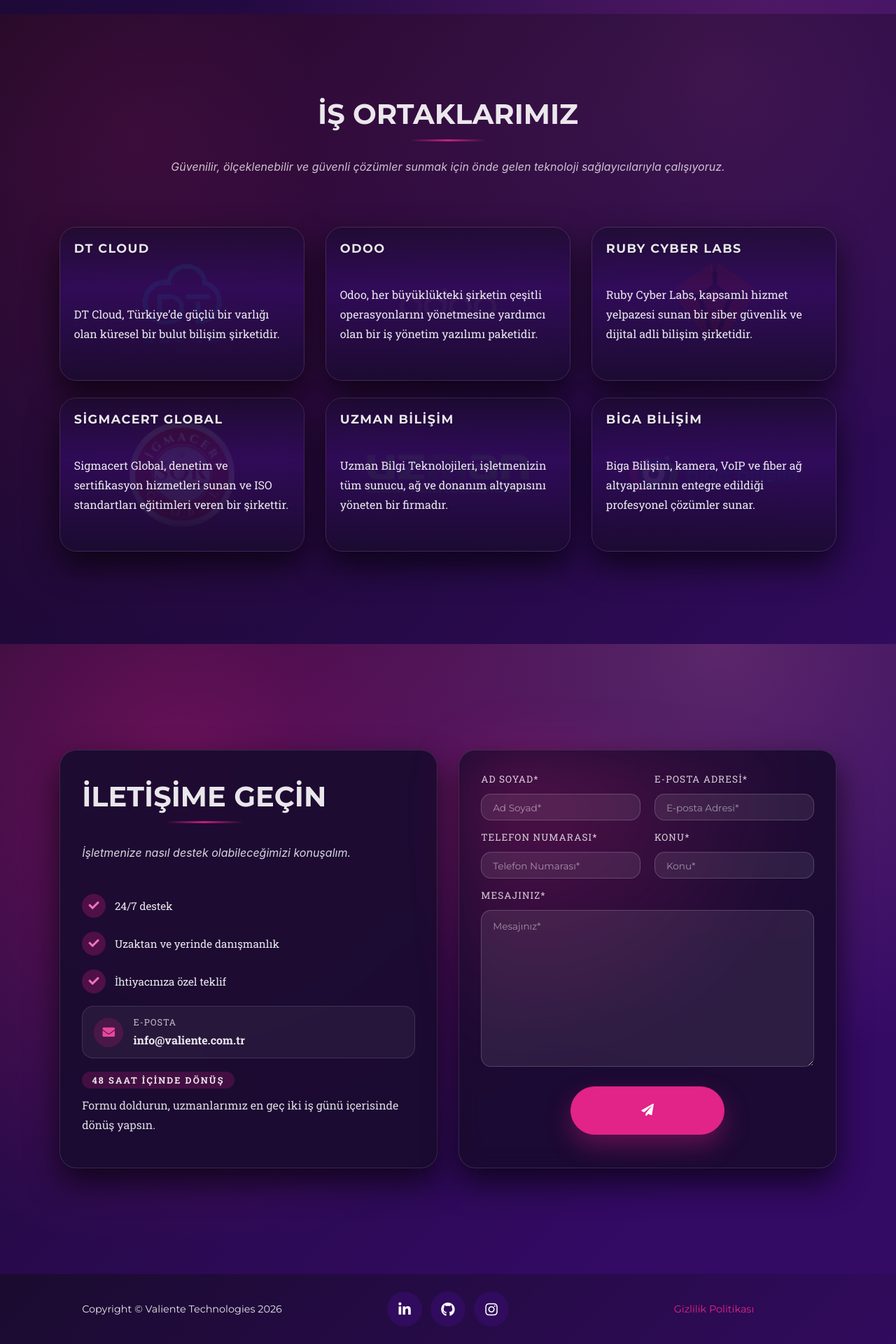
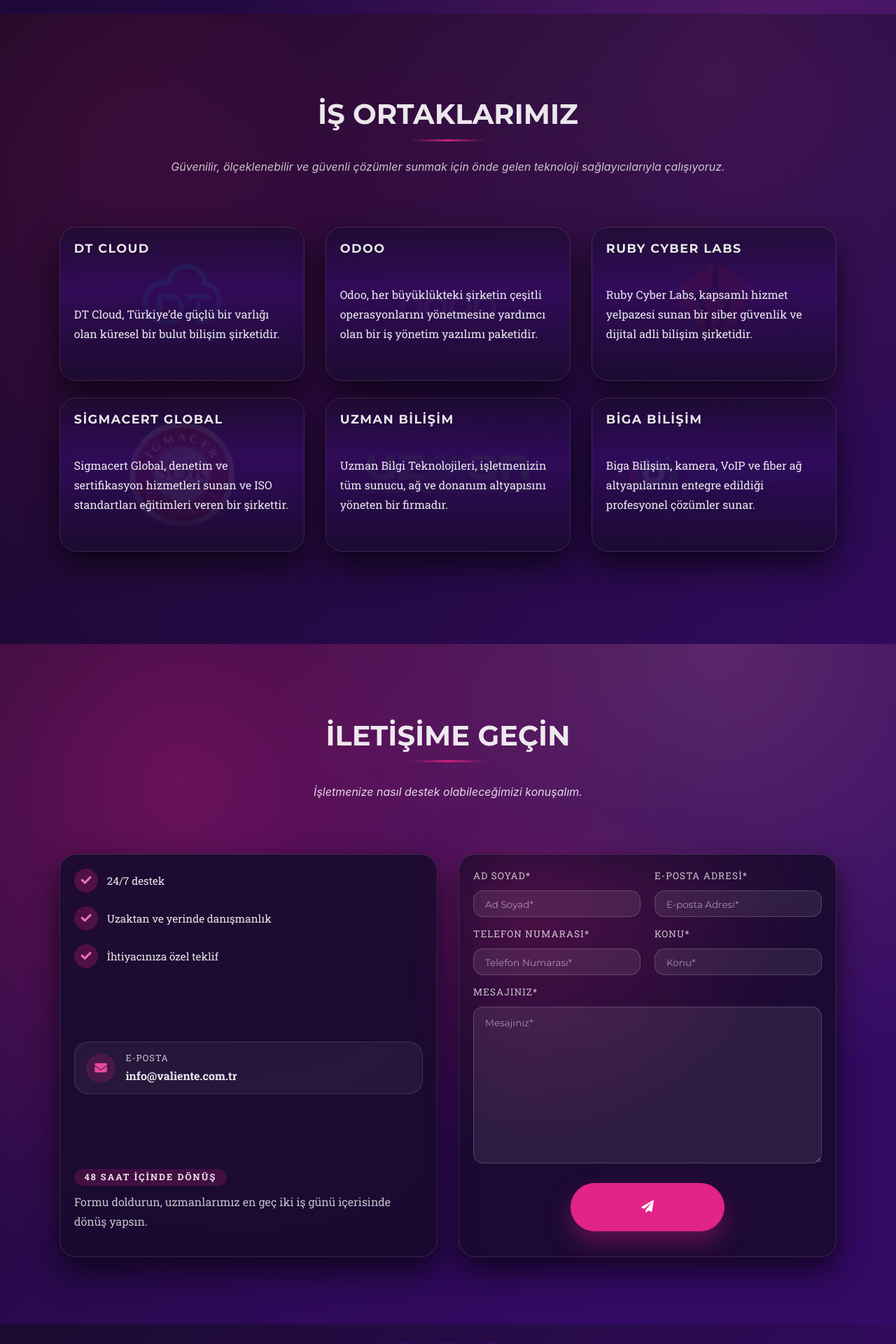
Before and after one commit to ValienteTechnologies/ValienteTechnologies.github.io, a Jekyll site: the page built from index.md, in a window 1280 px wide. Shown: the part 4480-6400 px from the top of the page at 70% size. Built offline with Jekyll 4.4.1, drawn with Linux system fonts in a browser that asks for light colours; some web fonts are replaced.

Commit message:
fix contact incscs

```diff
--- a/_includes/contact.html
+++ b/_includes/contact.html
@@ -10,18 +10,20 @@
 <section class="page-section contact-section" id="{{ contact.section | default: "contact" }}">
   <div class="contact-gradient" aria-hidden="true"></div>
   <div class="container position-relative">
+    <div class="row justify-content-center text-center">
+      <div class="col-lg-12">
+        <h2 class="section-heading text-uppercase">
+          {{ contact.title | default: "Contact Us" | markdownify }}
+        </h2>
+        {% if contact.text %}
+        <h3 class="section-subheading text-muted contact-lede">{{ contact.text | markdownify }}</h3>
+        {% endif %}
+      </div>
+    </div>
     <div class="row gy-4 align-items-stretch">
       <div class="col-lg-6 mb-4 mb-lg-0">
         <div class="contact-panel contact-panel--info h-100">
           <div class="contact-panel__content">
-            <div>
-              <h2 class="section-heading text-uppercase">
-                {{ contact.title | default: "Contact Us" | markdownify }}
-              </h2>
-              {% if contact.text %}
-              <h3 class="section-subheading text-muted contact-lede">{{ contact.text | markdownify }}</h3>
-              {% endif %}
-            </div>
             <ul class="contact-highlights">
               {% for point in contact_points %}
               <li>
--- a/_sass/layout/_contact.scss
+++ b/_sass/layout/_contact.scss
@@ -2,7 +2,7 @@
 .contact-section {
   position: relative;
   padding-block: var(--space-section-y);
-  color: rgba(249, 251, 255, 0.95);
+  color: var(--color-text-on-dark);
   overflow: hidden;
   @include full-viewport-section;
 
@@ -25,7 +25,7 @@
     position: relative;
     z-index: 1;
     @include surface-card($radius-card-lg);
-    padding: clamp(1.25rem, calc(0.75rem + 1.5vw), 2rem);
+    padding: clamp(1.25rem, calc(var(--space-card-padding-lg) * 0.55), var(--space-card-padding-lg));
     background: rgba($valiente-midnight, 0.9);
     @include backdrop-blur(18px);
     min-height: 100%;
@@ -62,7 +62,7 @@
   }
 
   .contact-lede {
-    color: rgba(248, 250, 255, 0.9);
+    color: var(--color-text-muted-on-dark);
   }
 
   .contact-panel__content > * {
@@ -71,7 +71,7 @@
 
   .contact-highlights {
     list-style: none;
-    margin: -3rem 0 0 0;
+    margin: 0;
     padding: 0;
     display: flex;
     flex-direction: column;
@@ -82,7 +82,7 @@
       align-items: center;
       gap: 0.8rem;
       font-size: 0.95rem;
-      color: rgba(252, 253, 255, 0.92);
+      color: var(--color-text-on-dark);
     }
 
     &__icon {
@@ -108,7 +108,7 @@
       align-items: center;
       gap: 0.9rem;
       padding: 0.7rem 1rem;
-      border-radius: 1rem;
+      border-radius: var(--radius-card-md);
       border: 1px solid rgba(255, 255, 255, 0.12);
       background: rgba(255, 255, 255, 0.05);
       text-decoration: none;
@@ -120,7 +120,7 @@
         font-size: 0.8rem;
         letter-spacing: 0.08em;
         text-transform: uppercase;
-        color: rgba(255, 255, 255, 0.72);
+        color: var(--color-text-muted-on-dark);
       }
 
       .value {
@@ -167,7 +167,7 @@
 
     p {
       margin-top: 0.6rem;
-      color: rgba(255, 255, 255, 0.85);
+      color: var(--color-text-muted-on-dark);
     }
   }
 
@@ -182,7 +182,7 @@
     text-transform: uppercase;
     display: block;
     margin-bottom: 0.35rem;
-    color: rgba(255, 255, 255, 0.8);
+    color: var(--color-text-muted-on-dark);
   }
 
   .form-control {
```
